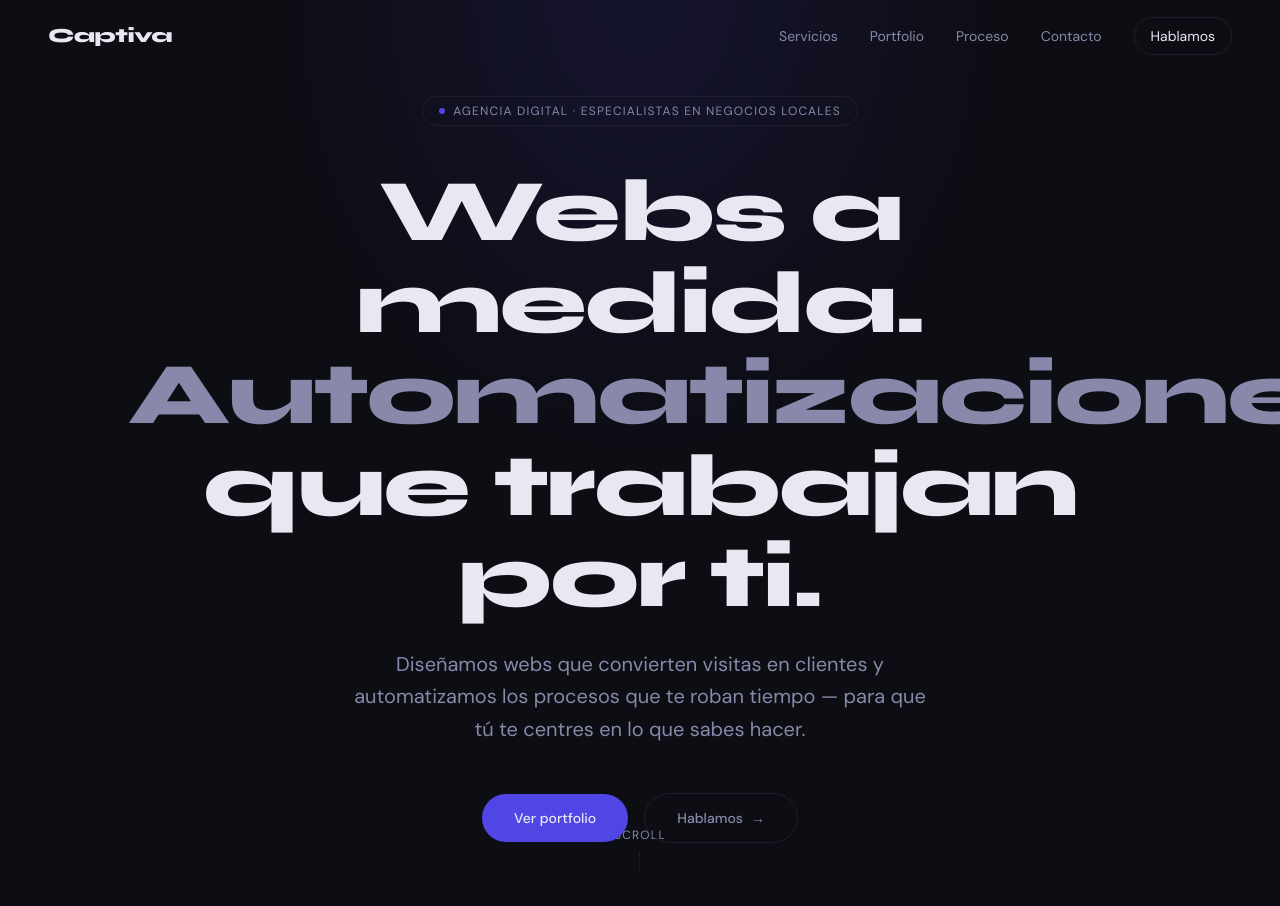
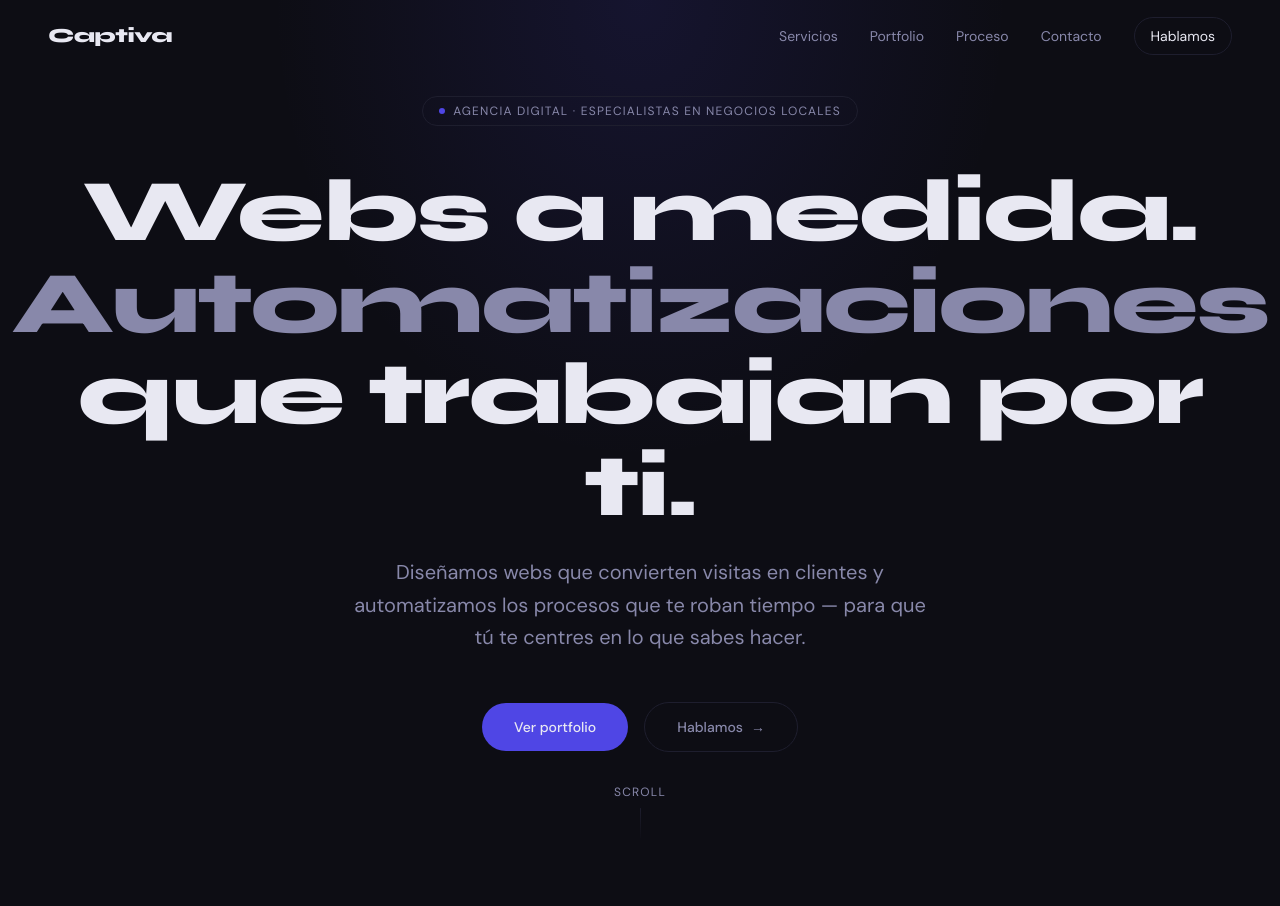
Before and after one commit to Ricardo2325/captiva, a Next.js app: page / in a window 1280 px wide. Shown: the top 906 px of the page. After the commit the page ends 880 px from the top, so only its background shows below. Built offline with nearby package versions, Linux system fonts and the light colour scheme.

Commit message:
fix: scroll indicator out of flow, no overlap with CTAs

```diff
--- a/src/components/Hero.tsx
+++ b/src/components/Hero.tsx
@@ -15,7 +15,7 @@ function fadeUp(delay: number) {
 
 export default function Hero() {
   return (
-    <section className="relative min-h-screen flex flex-col items-center justify-center px-6 md:px-12 pt-24 pb-20 overflow-hidden">
+    <section className="relative min-h-screen flex flex-col px-6 md:px-12 overflow-hidden">
       {/* Subtle radial glow */}
       <div
         className="absolute top-0 left-1/2 -translate-x-1/2 w-[800px] h-[500px] pointer-events-none"
@@ -25,7 +25,7 @@ export default function Hero() {
         }}
       />
 
-      <div className="relative z-10 max-w-5xl mx-auto text-center">
+      <div className="relative z-10 max-w-5xl mx-auto text-center flex-1 flex flex-col items-center justify-center pt-24 pb-8">
         {/* Badge */}
         <motion.div
           {...fadeUp(0)}
@@ -99,10 +99,10 @@ export default function Hero() {
         </motion.div>
       </div>
 
-      {/* Scroll indicator */}
+      {/* Scroll indicator — en el flujo, siempre visible debajo de los CTAs */}
       <motion.div
         {...fadeUp(0.6)}
-        className="absolute bottom-10 left-1/2 -translate-x-1/2 flex flex-col items-center gap-2"
+        className="flex flex-col items-center gap-2 pb-10"
         style={{ color: '#8888aa' }}
       >
         <span className="text-xs tracking-widest uppercase">Scroll</span>
@@ -110,9 +110,7 @@ export default function Hero() {
           animate={{ y: [0, 8, 0] }}
           transition={{ duration: 1.8, repeat: Infinity, ease: 'easeInOut' }}
           className="w-px h-8"
-          style={{
-            background: 'linear-gradient(to bottom, #1e1e2e, transparent)',
-          }}
+          style={{ background: 'linear-gradient(to bottom, #1e1e2e, transparent)' }}
         />
       </motion.div>
     </section>
```
